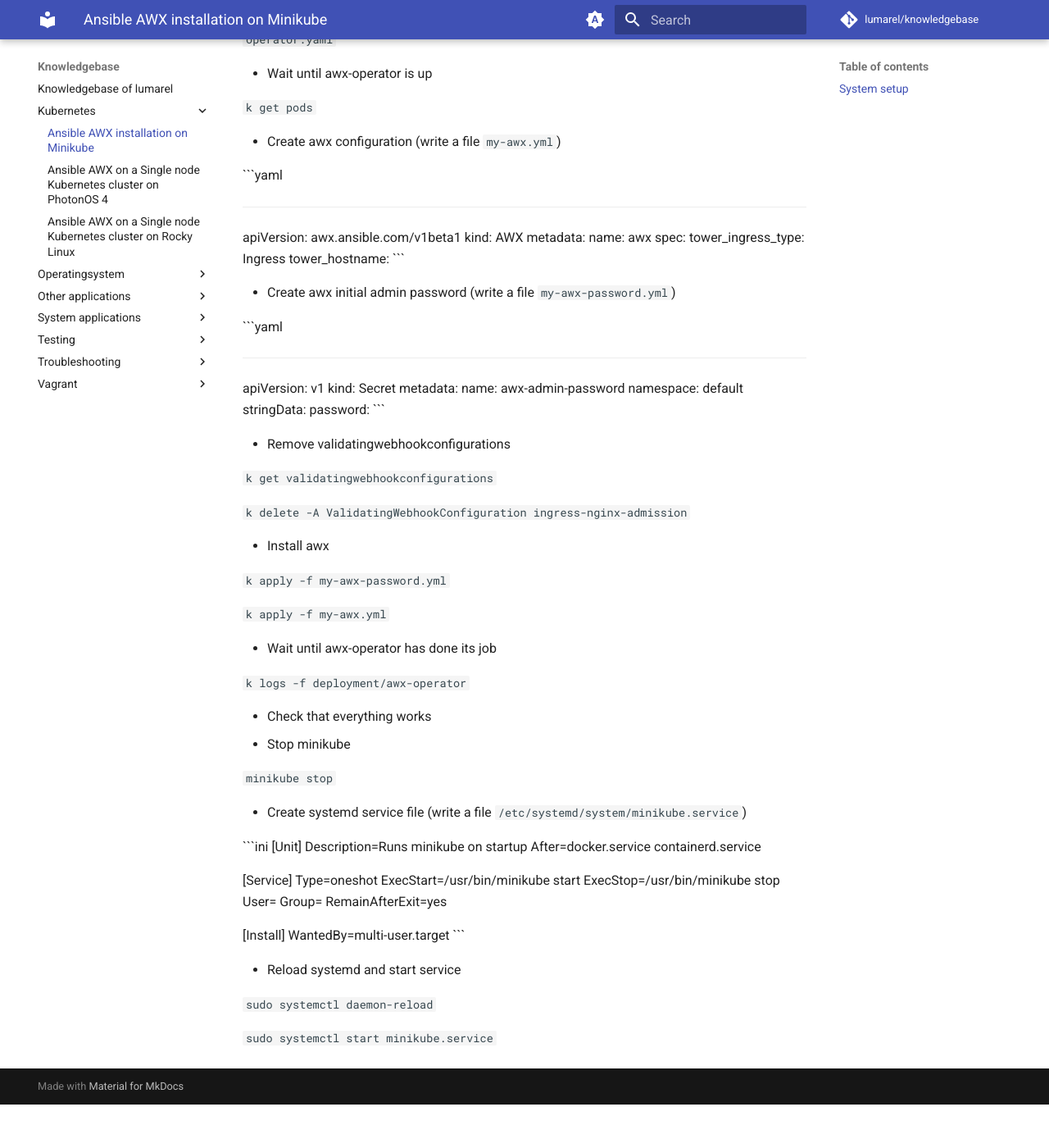
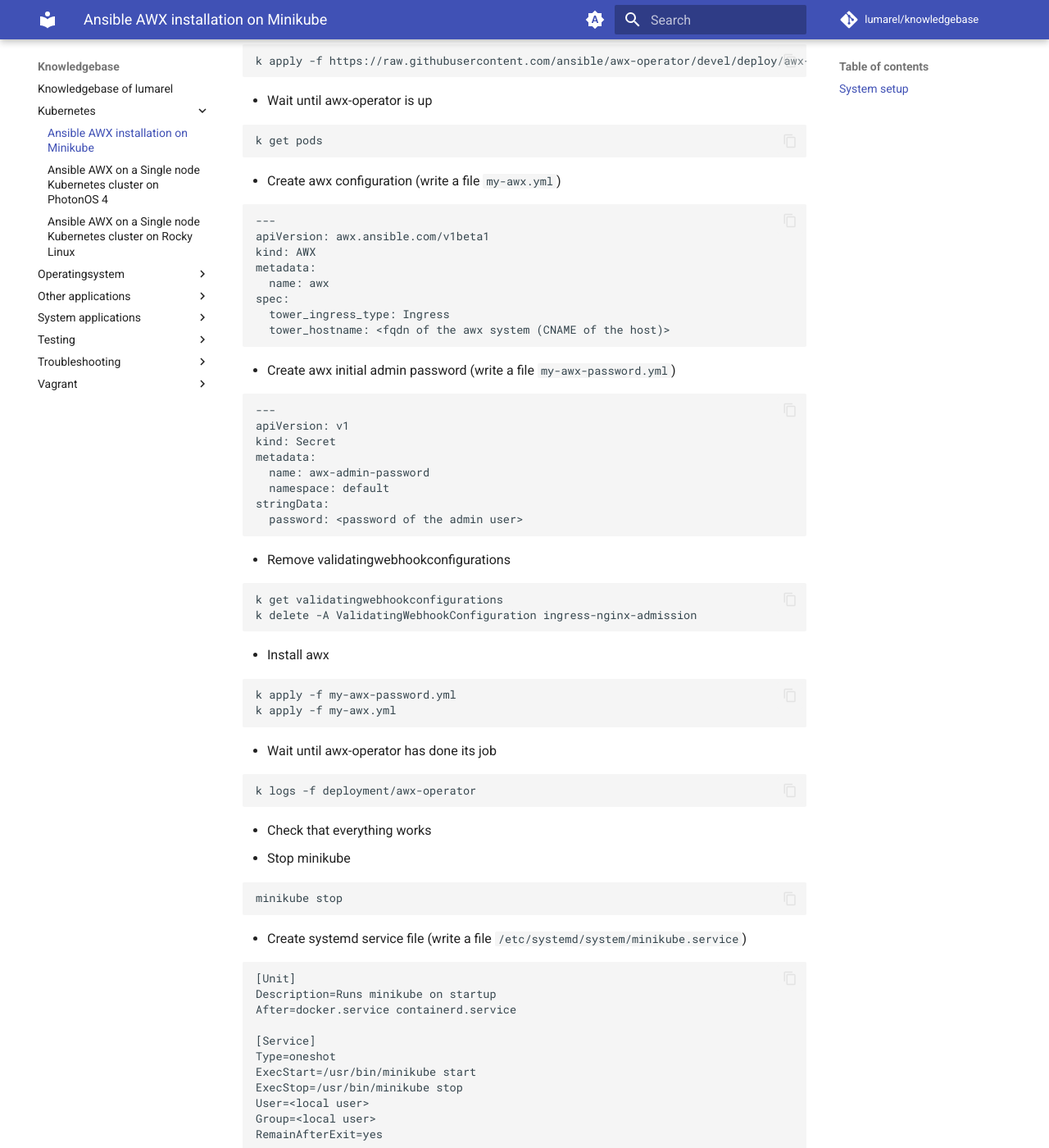
Before and after one commit to lumarel/knowledgebase, an MkDocs documentation site: the page built from docs/kubernetes/minikube_awx.md, in a window 1280 px wide and 1400 px high, scrolled down 1228 px. Shown: the whole window at 82% size. Built offline with MkDocs 1.6.1 and Material for MkDocs 9.7.7, drawn with Linux system fonts in a browser that asks for light colours; comment, search, counter and statistics services are not loaded; before the commit the page ends 2575 px from its top, so only the background shows below that; some of the changed text lies outside the part shown.

Commit message:
Formatting updates for the deprecated stuff

````diff
--- a/docs/kubernetes/minikube_awx.md
+++ b/docs/kubernetes/minikube_awx.md
@@ -9,116 +9,141 @@
 - Add docker-ce repo
 - Install docker and conntrack
 
-  `dnf install docker-ce conntrack`
+```bash
+dnf install docker-ce conntrack
+```
 
 - Enable and start docker
 
-  `systemctl enable --now docker`
+```bash
+systemctl enable --now docker
+```
 
 - Add local user to docker group
 
-  `sudo usermod -a -G wheel,docker <local user>`
+```bash
+sudo usermod -a -G wheel,docker <local user>
+```
 
 - Download and install minikube rpm
 
-  `curl -LO https://storage.googleapis.com/minikube/releases/latest/minikube-latest.x86_64.rpm`
-
-  `sudo rpm -ivh minikube-latest.x86_64.rpm`
+```bash
+curl -LO https://storage.googleapis.com/minikube/releases/latest/minikube-latest.x86_64.rpm
+sudo rpm -ivh minikube-latest.x86_64.rpm
+```
 
 - Configure firewall
 
-  `sudo firewall-cmd --permanent --add-masquerade --zone=public`
-
-  `sudo firewall-cmd --reload`
+```bash
+sudo firewall-cmd --permanent --add-masquerade --zone=public
+sudo firewall-cmd --reload
+```
 
 - Set kubernetes alias (and add this line to `~/.bashrc`)
 
-  `alias k="minikube kubectl --"`
+```bash
+alias k="minikube kubectl --"
+```
 
 - Disable SELINUX for installation until next boot
 
-  `sudo setenforce 0`
+```bash
+sudo setenforce 0
+```
 
 - Startup minikube
 
-  `minikube start --addons=ingress --driver=none`
+```bash
+minikube start --addons=ingress --driver=none
+```
 
 - Install awx-operator
 
-  `k apply -f https://raw.githubusercontent.com/ansible/awx-operator/devel/deploy/awx-operator.yaml`
+```bash
+k apply -f https://raw.githubusercontent.com/ansible/awx-operator/devel/deploy/awx-operator.yaml
+```
 
 - Wait until awx-operator is up
 
-  `k get pods`
+```bash
+k get pods
+```
 
 - Create awx configuration (write a file `my-awx.yml`)
 
-  ```yaml
-  ---
-  apiVersion: awx.ansible.com/v1beta1
-  kind: AWX
-  metadata:
-    name: awx
-  spec:
-    tower_ingress_type: Ingress
-    tower_hostname: <fqdn of the awx system (CNAME of the host)>
-  ```
+```yaml
+---
+apiVersion: awx.ansible.com/v1beta1
+kind: AWX
+metadata:
+  name: awx
+spec:
+  tower_ingress_type: Ingress
+  tower_hostname: <fqdn of the awx system (CNAME of the host)>
+```
 
 - Create awx initial admin password (write a file `my-awx-password.yml`)
 
-  ```yaml
-  ---
-  apiVersion: v1
-  kind: Secret
-  metadata:
-    name: awx-admin-password
-    namespace: default
-  stringData:
-    password: <password of the admin user>
-  ```
+```yaml
+---
+apiVersion: v1
+kind: Secret
+metadata:
+  name: awx-admin-password
+  namespace: default
+stringData:
+  password: <password of the admin user>
+```
 
 - Remove validatingwebhookconfigurations
 
-  `k get validatingwebhookconfigurations`
-
-  `k delete -A ValidatingWebhookConfiguration ingress-nginx-admission`
+```bash
+k get validatingwebhookconfigurations
+k delete -A ValidatingWebhookConfiguration ingress-nginx-admission
+```
 
 - Install awx
 
-  `k apply -f my-awx-password.yml`
-
-  `k apply -f my-awx.yml`
+```bash
+k apply -f my-awx-password.yml
+k apply -f my-awx.yml
+```
 
 - Wait until awx-operator has done its job
 
-  `k logs -f deployment/awx-operator`
+```bash
+k logs -f deployment/awx-operator
+```
 
 - Check that everything works
 - Stop minikube
 
-  `minikube stop`
+```bash
+minikube stop
+```
 
 - Create systemd service file (write a file `/etc/systemd/system/minikube.service`)
 
-  ```ini
-  [Unit]
-  Description=Runs minikube on startup
-  After=docker.service containerd.service
+```ini
+[Unit]
+Description=Runs minikube on startup
+After=docker.service containerd.service
 
-  [Service]
-  Type=oneshot
-  ExecStart=/usr/bin/minikube start
-  ExecStop=/usr/bin/minikube stop
-  User=<local user>
-  Group=<local user>
-  RemainAfterExit=yes
+[Service]
+Type=oneshot
+ExecStart=/usr/bin/minikube start
+ExecStop=/usr/bin/minikube stop
+User=<local user>
+Group=<local user>
+RemainAfterExit=yes
 
-  [Install]
-  WantedBy=multi-user.target
-  ```
+[Install]
+WantedBy=multi-user.target
+```
 
 - Reload systemd and start service
 
-  `sudo systemctl daemon-reload`
-
-  `sudo systemctl start minikube.service`
+```bash
+sudo systemctl daemon-reload
+sudo systemctl start minikube.service
+```
````
Also changed, not shown: docs/operatingsystem/photonos.md (+1 -1 lines).
